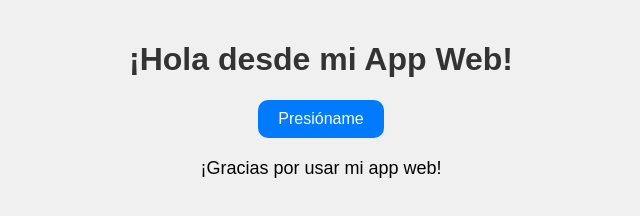
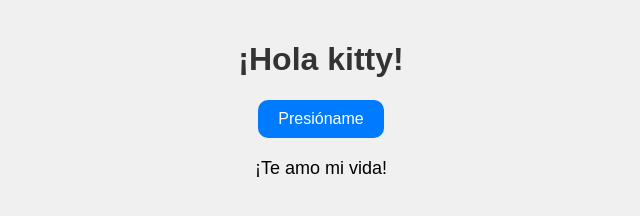
Before and after one commit to iggnacio17/lapagina, a plain HTML site: page index.html in a window 1280 px wide. Both pictures are taken after a click on the button "Presióname". Shown: the whole page, without its empty margins (319-959 px from the left). Drawn offline with Linux system fonts and the light colour scheme.

Commit message:
Update index.html

```diff
--- a/index.html
+++ b/index.html
@@ -35,13 +35,13 @@
 </head>
 <body>
 
-  <h1>¡Hola desde mi App Web!</h1>
+  <h1>¡Hola kitty!</h1>
   <button onclick="saludar()">Presióname</button>
   <div id="mensaje"></div>
 
   <script>
     function saludar() {
-      document.getElementById("mensaje").innerText = "¡Gracias por usar mi app web!";
+      document.getElementById("mensaje").innerText = "¡Te amo mi vida!";
     }
   </script>
 
```
